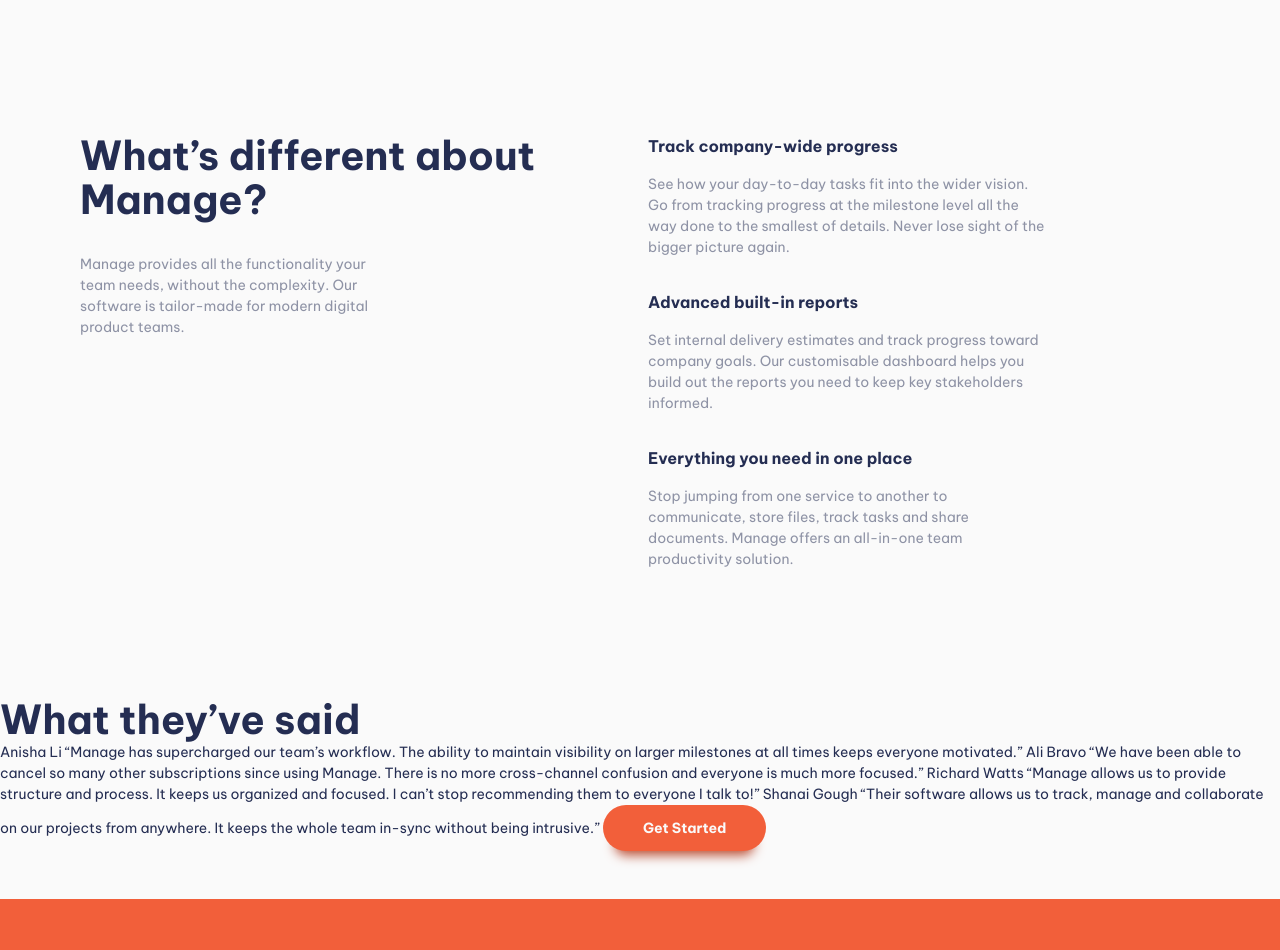
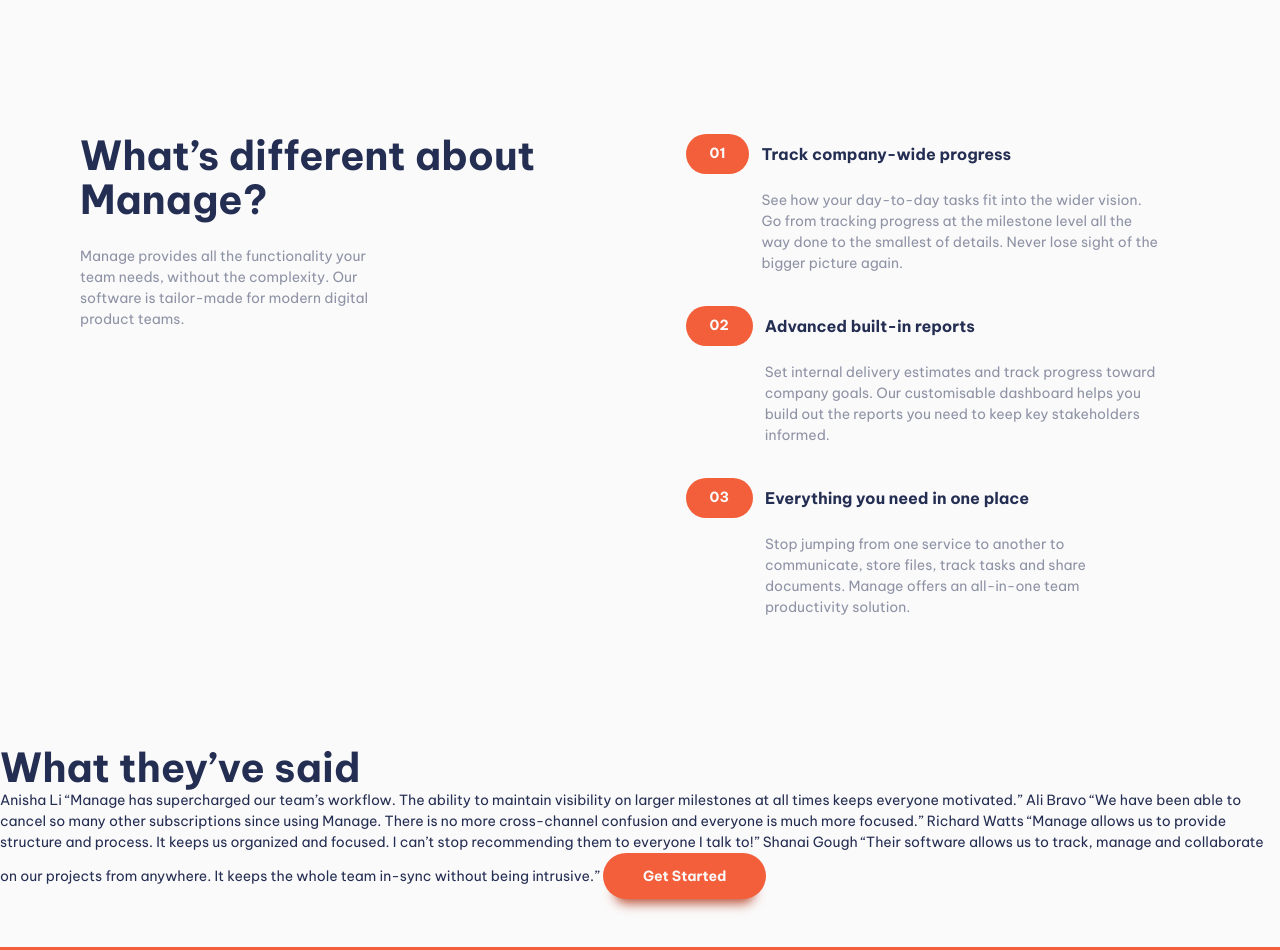
Before and after one commit to magda-korzeniowska/manage-landing-page-frontendmentor, a plain HTML site: page index.html in a window 1280 px wide. Shown: the part 700-1650 px from the top of the page. Drawn offline with Linux system fonts and the light colour scheme.

Commit message:
Add numbered list styling

```diff
--- a/index.html
+++ b/index.html
@@ -60,7 +60,7 @@
     <section class="padding-block-900">
       <div class="container">
         <div class="even-columns">
-          <div class="block-flow">
+          <div class="block-flow text-center-sm-only margin-bottom-900" style="--flow-spacer: 1.5rem">
             <h2 class="fs-secondary-heading fw-bold">What’s different about Manage?</h2>
             <p>Manage provides all the functionality your team needs, without
               the complexity. Our software is tailor-made for modern digital
@@ -69,25 +69,28 @@
           <div>
             <ul class="numbered-items block-flow" role="list">
               <li>
-                <div class="block-flow block-flow--tight">
-                  <h3 class="fs-600 fw-bold">Track company-wide progress</h3>
-                  <p data-width="wide">See how your day-to-day tasks fit into the wider vision. Go from
+                <div class="numbered-items__wrapper block-flow block-flow--tight">
+                  <h3 class="numbered-items__title fs-600 fw-bold">Track company-wide progress</h3>
+                  <p data-width="wide">See how your day-to-day tasks fit into the wider
+                    vision. Go from
                     tracking progress at the milestone level all the way done to the
                     smallest of details. Never lose sight of the bigger picture again.</p>
                 </div>
               </li>
               <li>
-                <div class="block-flow block-flow--tight">
-                  <h3 class="fs-600 fw-bold">Advanced built-in reports</h3>
-                  <p data-width="wide">Set internal delivery estimates and track progress toward company
+                <div class="numbered-items__wrapper block-flow block-flow--tight">
+                  <h3 class="numbered-items__title fs-600 fw-bold">Advanced built-in reports</h3>
+                  <p data-width="wide">Set internal delivery estimates and track progress
+                    toward company
                     goals. Our customisable dashboard helps you build out the reports
                     you need to keep key stakeholders informed.</p>
                 </div>
               </li>
               <li>
-                <div class="block-flow block-flow--tight">
-                  <h3 class="fs-600 fw-bold">Everything you need in one place</h3>
-                  <p data-width="wide">Stop jumping from one service to another to communicate, store files,
+                <div class="numbered-items__wrapper block-flow block-flow--tight">
+                  <h3 class="numbered-items__title fs-600 fw-bold">Everything you need in one place</h3>
+                  <p data-width="wide">Stop jumping from one service to another to
+                    communicate, store files,
                     track tasks and share documents. Manage offers an all-in-one team
                     productivity solution.</p>
                 </div>
--- a/style.css
+++ b/style.css
@@ -234,6 +234,10 @@ picture {
   padding-inline: var(--size-400);
 }
 
+.margin-bottom-900 {
+  margin-block-end: var(--size-900);
+}
+
 .hidden-sm {
   display: none;
 }
@@ -246,9 +250,9 @@ picture {
 
 .container {
   --max-width: 70rem;
-  --padding: 1rem;
+  --container-padding: 1rem;
 
-  width: min(var(--max-width), 100% - (var(--padding))*2);
+  width: min(var(--max-width), 100% - (var(--container-padding))*2);
   margin-inline: auto;
 }
 
@@ -282,6 +286,19 @@ picture {
   align-items: center;
 }
 
+.text-center {
+  text-align: center;
+}
+
+@media (max-width: 50em) {
+  .text-center-sm-only {
+    text-align: center;
+  }
+
+  .text-center-sm-only p {
+    margin-inline: auto;
+  }
+}
 
 /* every sibling but the first one */
 /* the same as :where(.block-flow>:not(:last-child)) - where because of low specificity */
@@ -444,7 +461,8 @@ p[data-width="wide"] {
 
 .footer-wrapper {
   display: grid;
-  gap: var(--size-900);
+  /* gap: var(--size-900); */
+  gap: min(var(--size-500), var(--size-900));
   grid-template-areas:
     'form'
     'nav'
@@ -479,6 +497,7 @@ input:where([type="text"], [type="email"]) {
   border-radius: 100vw;
   border: 0;
   padding: var(--size-300) var(--size-400);
+  color: var(--clr-accent-400);
 }
 
 @media (min-width: 50em) {
@@ -572,3 +591,66 @@ input:where([type="text"], [type="email"]) {
       url('/images/bg-simplify-section-desktop.svg');
   }
 }
+
+/* numbered items */
+.numbered-items {
+  counter-reset: count;
+  margin-inline: auto;
+  width: fit-content;
+}
+
+.numbered-items li {
+  counter-increment: count;
+}
+
+.numbered-items__wrapper {
+  display: grid;
+  grid-template-columns: min-content 1fr;
+  align-items: center;
+  column-gap: var(--size-300);
+}
+
+.numbered-items__title {
+  grid-column: 2 / 3;
+  grid-row: 1 / 2;
+  line-height: 1;
+}
+
+.numbered-items p {
+  grid-column: 1 / -1;
+}
+
+@media (min-width: 30em) {
+  .numbered-items p {
+    grid-column: 2 / -1;
+  }
+}
+
+.numbered-items__wrapper::before,
+.numbered-items__wrapper::after {
+  height: 40px;
+  grid-row: 1 / 2;
+  border-radius: 100vw;
+}
+
+.numbered-items__wrapper::before {
+  content: '0'counter(count);
+  display: flex;
+  align-items: center;
+  background-color: var(--clr-accent-400);
+  color: var(--clr-neutral-100);
+  font-weight: var(--fw-bold);
+  padding: 0 var(--size-500);
+  grid-column: 1 / 2;
+}
+
+@media (max-width: 30em) {
+  .numbered-items__wrapper::after {
+    --bg: var(--clr-accent-100);
+    content: '';
+    background-color: var(--bg);
+    grid-column: 1 / -1;
+    z-index: -1;
+    box-shadow: 4rem 0px 0px 0px var(--bg);
+  }
+}
```
Also changed, not shown: main.js (line endings or trailing spaces).
